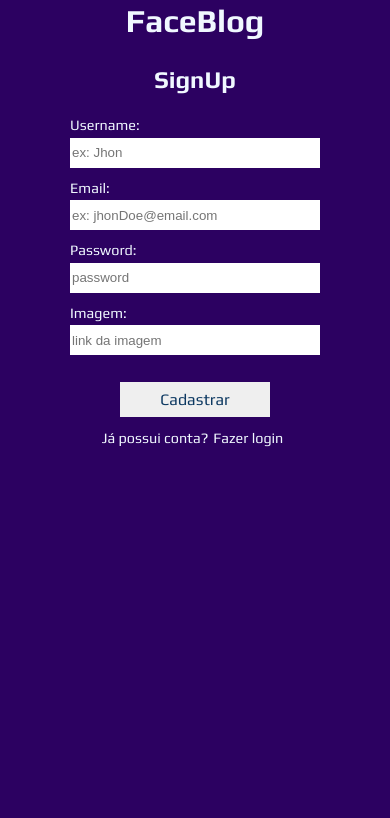
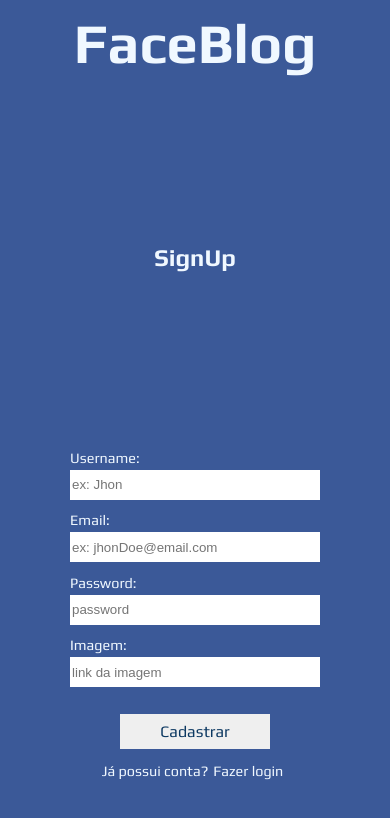
Before and after one commit to diegosales30/blog, a Next.js app: page /register in a window 390 px wide. Shown: the top 818 px of the page. Built offline with nearby package versions, Linux system fonts and the light colour scheme.

Commit message:
editando pagina de registro

```diff
--- a/src/components/RegisterPage/index.tsx
+++ b/src/components/RegisterPage/index.tsx
@@ -3,8 +3,8 @@ import styles from "./styles.module.scss";
 const RegisterPage = () => {
   return (
     <div className={styles.container}>
-      <header className={styles.header}>FaceBlog</header>
-
+      <div className={styles.box}>
+        <h1 className={styles.title}>FaceBlog</h1>
         <section className={styles.containerForm}>
           <h1>SignUp</h1>
           <form>
@@ -33,6 +33,7 @@ const RegisterPage = () => {
           </div>
         </section>
       </div>
+    </div>
   );
 };
 
--- a/src/components/RegisterPage/styles.module.scss
+++ b/src/components/RegisterPage/styles.module.scss
@@ -3,30 +3,36 @@
 .container {
   width: 100vw;
   height: 100vh;
+  display: flex;
+  align-items: center;
+  justify-content: center;
+  background-color: #3b5998;
+}
+.box {
+  max-width: 1220px;
+  width: 100vw;
+  display: flex;
+  align-items: center;
+  justify-content: center;
 
-  background-color: #2c0161;
+  h1 {
+    text-align: center;
+    font-weight: 700;
+    margin: auto;
+    font-family: "Play", sans-serif;
+    font-size: 5.5rem;
+    color: aliceblue;
+  }
 }
 
-.header {
-  width: 100%;
-  height: 3rem;
-  max-width: 1220px;
-  margin: auto;
-  text-align: center;
-  color: aliceblue;
-  font-size: 2rem;
-  font-family: "Play", sans-serif;
-  font-weight: 700;
-  padding: 5px;
-}
 .containerForm {
-  width: 100vw;
   height: calc(100vh - 3rem);
   max-width: 1220px;
   margin: 0 auto;
   display: flex;
   align-items: center;
   flex-direction: column;
+
   h1 {
     color: aliceblue;
     font-size: 1.5rem;
@@ -108,8 +114,22 @@
   }
 }
 
-@media (max-width: 390px) {
+@media (max-width: 699px) {
   .container {
     min-width: 300px;
   }
+  .box {
+    display: flex;
+    align-items: center;
+    flex-direction: column;
+    min-width: 300px;
+    height: 100vh;
+    .title {
+      margin-top: 15px;
+      color: aliceblue;
+      font-size: 3.5rem;
+      font-family: "Play", sans-serif;
+      font-weight: 700;
+    }
+  }
 }
```
Lines whose indentation alone changed are shown as unchanged.
